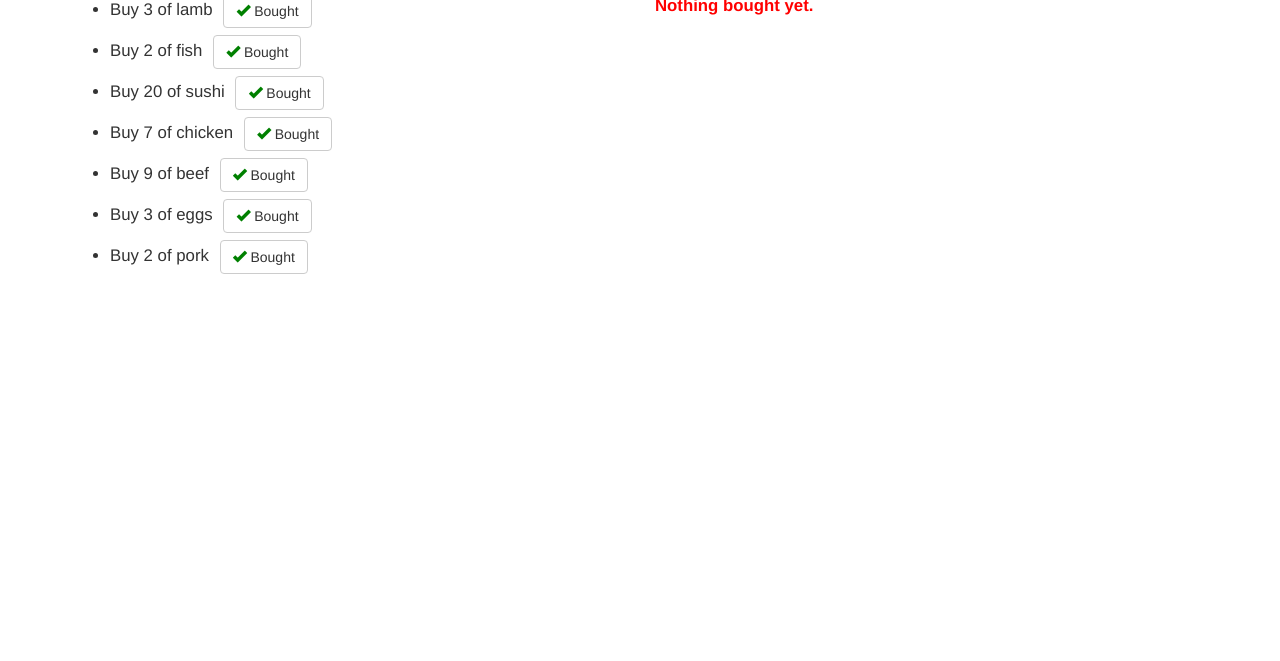
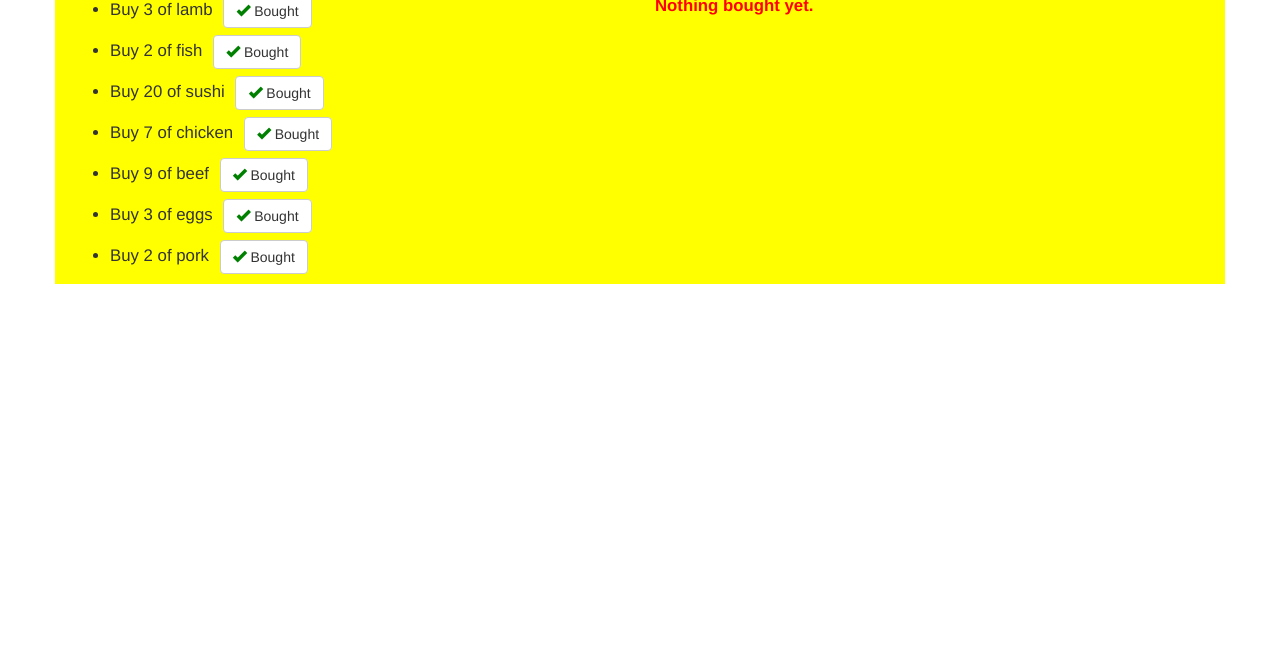
Before and after one commit to StageLeftHand/Module_2solution, a plain HTML site: page index.html in a window 1280 px wide. Shown: the part 139-800 px from the top of the page. Drawn offline with Linux system fonts and the light colour scheme.

Commit message:
Add files via upload

```diff
--- a/index.html
+++ b/index.html
@@ -7,6 +7,9 @@
   <script src="js/app.js"></script>
   <link rel="stylesheet" href="styles/bootstrap.min.css">
   <style>
+  .container {
+    background-color: yellow
+  }
   .emptyMessage {
     font-weight: bold;
     color: red;
```
